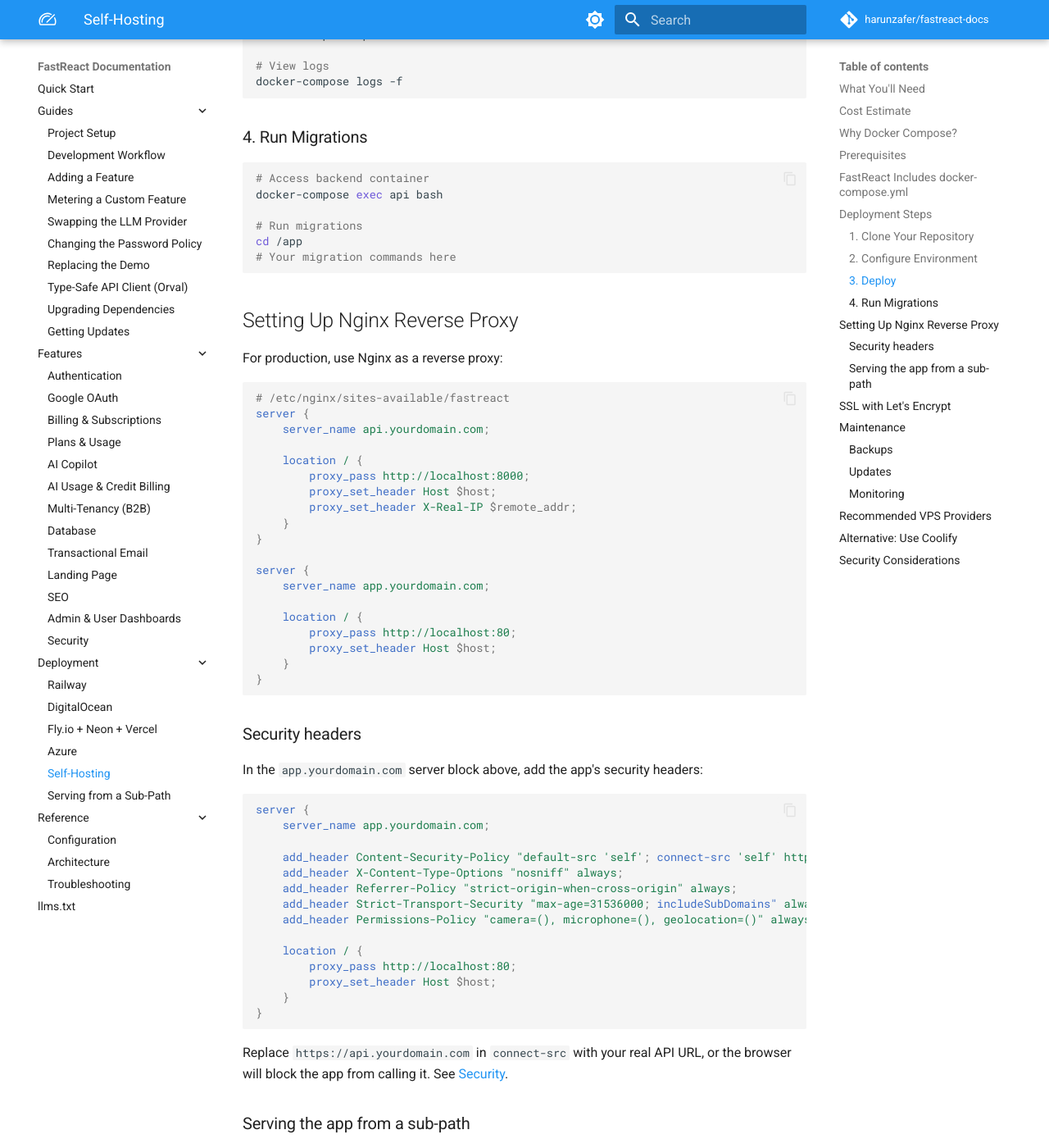
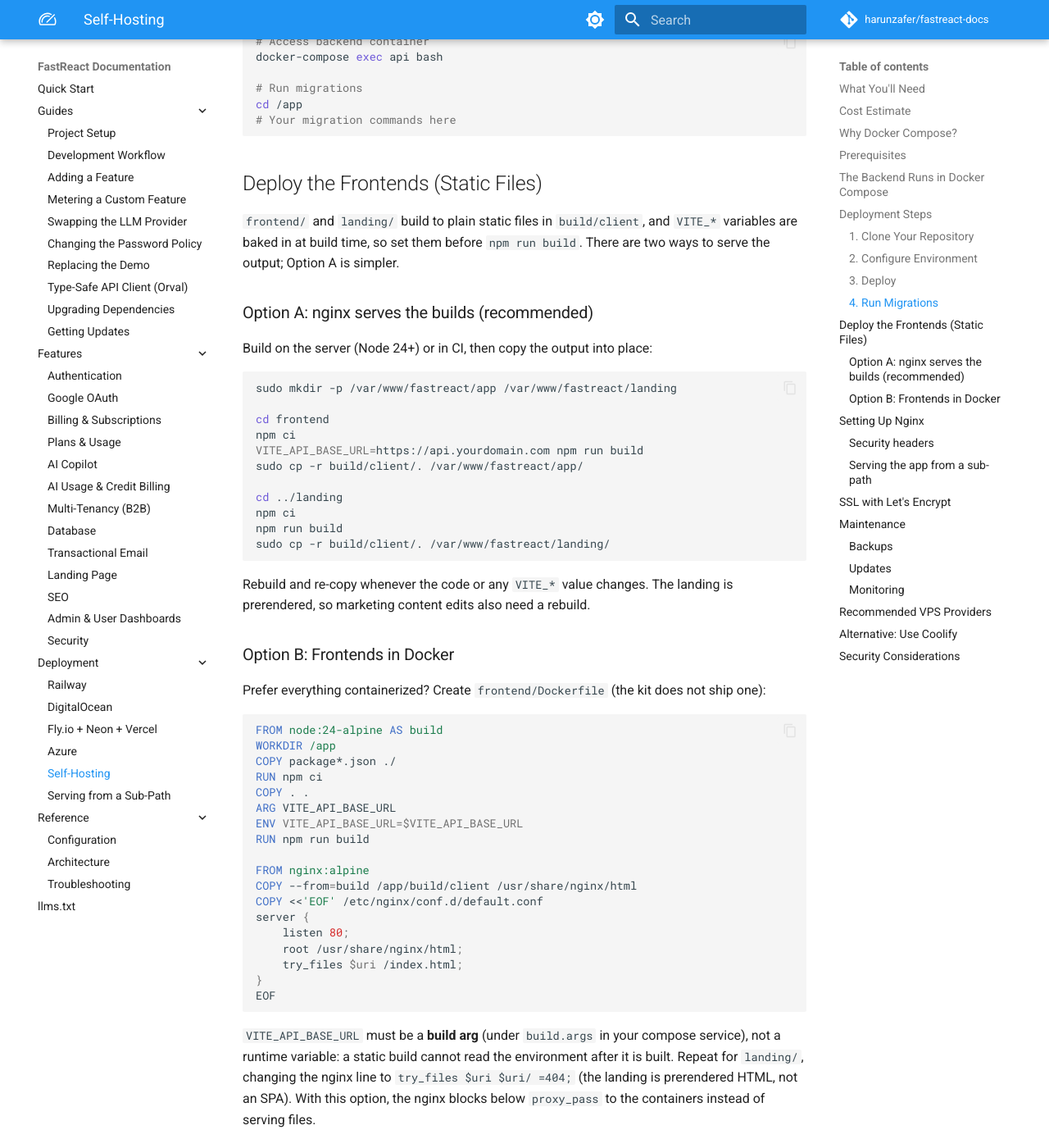
Before and after one commit to harunzafer/fastreact-docs, an MkDocs documentation site: the page built from docs/deployment/self-hosting.md, in a window 1280 px wide and 1400 px high, scrolled down 2279 px. Shown: the whole window at 82% size. Built offline with MkDocs 1.6.1 and Material for MkDocs 9.7.7, drawn with Linux system fonts in a browser that asks for light colours; comment, search, counter and statistics services are not loaded; some of the changed text lies outside the part shown.

Commit message:
docs: document the static rendering model and align deployment guides
- architecture: new Rendering Model section (SPA app, prerendered landing,
  no Node tier, escape hatch)
- azure: env vars move to the workflow (build-time), output-location fixed
  to build/client, shipped staticwebapp.config.json referenced
- vercel/railway/digitalocean: shipped vercel.json, build-time env,
  SPA fallback notes, build/client output paths
- self-hosting: rebuilt around the shipped backend/docker-compose.yml with
  two frontend-serving options (nginx-direct or Docker); landing deployed
  and added to certbot

````diff
--- a/docs/deployment/self-hosting.md
+++ b/docs/deployment/self-hosting.md
@@ -39,40 +39,30 @@ sudo apt-get update
 sudo apt-get install docker-compose-plugin
 ```
 
-## FastReact Includes docker-compose.yml
+## The Backend Runs in Docker Compose
 
-FastReact repository includes a `docker-compose.yml` file as a starting point for deployment.
+The kit ships `backend/docker-compose.yml`, which runs the two server pieces: PostgreSQL and the FastAPI backend.
 
 ```yaml
-# Example structure (simplified)
+# backend/docker-compose.yml (shipped with the kit, simplified)
 services:
   db:
-    image: postgres:16
+    image: postgres:17
     volumes:
-      - postgres_data:/var/lib/postgresql/data
-    environment:
-      POSTGRES_DB: fastreact
-      POSTGRES_USER: postgres
-      POSTGRES_PASSWORD: ${DB_PASSWORD}
+      - db-data:/var/lib/postgresql/data
 
   api:
-    build: ./backend
+    build:
+      context: .
     depends_on:
       - db
-    environment:
-      FS_DB_URL: postgres://postgres:${DB_PASSWORD}@db:5432/fastreact
-      FS_JWT_SECRET_KEY: ${JWT_SECRET}
     ports:
       - "8000:3100"
+    env_file:
+      - .env
+```
 
-  frontend:
-    build: ./frontend
-    environment:
-      VITE_API_BASE_URL: https://api.yourdomain.com
-    ports:
-      - "80:80"
-      - "443:443"
-```
+The frontend and landing are **not** compose services. They are static builds (see [Architecture](../reference/architecture.md#rendering-model-app-and-landing)): the app is an SPA with an `index.html` fallback, the landing is prerendered HTML. [Deploy the Frontends](#deploy-the-frontends-static-files) below covers serving them.
 
 ## Deployment Steps
 
@@ -86,22 +76,19 @@ cd fastreact
 ### 2. Configure Environment
 
 ```bash
-# Create .env file
-cat > .env << EOF
-DB_PASSWORD=your_secure_password
-JWT_SECRET=your_jwt_secret_key
-STRIPE_API_KEY=your_stripe_key
-EOF
+cd backend
+cp .env.example .env
+# Fill in the secrets: database credentials, session secret, Stripe keys, ...
 ```
 
 ### 3. Deploy
 
 ```bash
-# Start all services
-docker-compose up -d
+# Start db + api (from backend/)
+docker compose up -d
 
 # View logs
-docker-compose logs -f
+docker compose logs -f
 ```
 
 ### 4. Run Migrations
@@ -115,9 +102,60 @@ cd /app
 # Your migration commands here
 ```
 
-## Setting Up Nginx Reverse Proxy
+## Deploy the Frontends (Static Files)
 
-For production, use Nginx as a reverse proxy:
+`frontend/` and `landing/` build to plain static files in `build/client`, and `VITE_*` variables are baked in at build time, so set them before `npm run build`. There are two ways to serve the output; Option A is simpler.
+
+### Option A: nginx serves the builds (recommended)
+
+Build on the server (Node 24+) or in CI, then copy the output into place:
+
+```bash
+sudo mkdir -p /var/www/fastreact/app /var/www/fastreact/landing
+
+cd frontend
+npm ci
+VITE_API_BASE_URL=https://api.yourdomain.com npm run build
+sudo cp -r build/client/. /var/www/fastreact/app/
+
+cd ../landing
+npm ci
+npm run build
+sudo cp -r build/client/. /var/www/fastreact/landing/
+```
+
+Rebuild and re-copy whenever the code or any `VITE_*` value changes. The landing is prerendered, so marketing content edits also need a rebuild.
+
+### Option B: Frontends in Docker
+
+Prefer everything containerized? Create `frontend/Dockerfile` (the kit does not ship one):
+
+```dockerfile
+FROM node:24-alpine AS build
+WORKDIR /app
+COPY package*.json ./
+RUN npm ci
+COPY . .
+ARG VITE_API_BASE_URL
+ENV VITE_API_BASE_URL=$VITE_API_BASE_URL
+RUN npm run build
+
+FROM nginx:alpine
+COPY --from=build /app/build/client /usr/share/nginx/html
+COPY <<'EOF' /etc/nginx/conf.d/default.conf
+server {
+    listen 80;
+    root /usr/share/nginx/html;
+    try_files $uri /index.html;
+}
+EOF
+```
+
+`VITE_API_BASE_URL` must be a **build arg** (under `build.args` in your compose service), not a runtime variable: a static build cannot read the environment after it is built. Repeat for `landing/`, changing the nginx line to `try_files $uri $uri/ =404;` (the landing is prerendered HTML, not an SPA). With this option, the nginx blocks below `proxy_pass` to the containers instead of serving files.
+
+## Setting Up Nginx
+
+nginx fronts everything: it proxies the API container and, with Option A, serves the static builds directly:
 
 ```nginx
 # /etc/nginx/sites-available/fastreact
@@ -131,15 +169,22 @@ server {
     }
 }
 
+# App (static SPA): serve files, fall back to index.html for deep links
 server {
     server_name app.yourdomain.com;
+    root /var/www/fastreact/app;
+    try_files $uri /index.html;
+}
 
-    location / {
-        proxy_pass http://localhost:80;
-        proxy_set_header Host $host;
-    }
+# Landing (prerendered): serve the per-route HTML
+server {
+    server_name yourdomain.com;
+    root /var/www/fastreact/landing;
+    try_files $uri $uri/ =404;
 }
 ```
+
+With Option B, replace the two static blocks with `proxy_pass` blocks pointing at the frontend and landing containers' published ports.
 
 ### Security headers
 
@@ -155,10 +200,8 @@ server {
     add_header Strict-Transport-Security "max-age=31536000; includeSubDomains" always;
     add_header Permissions-Policy "camera=(), microphone=(), geolocation=()" always;
 
-    location / {
-        proxy_pass http://localhost:80;
-        proxy_set_header Host $host;
-    }
+    root /var/www/fastreact/app;
+    try_files $uri /index.html;
 }
 ```
 
@@ -166,7 +209,7 @@ Replace `https://api.yourdomain.com` in `connect-src` with your real API URL, or
 
 ### Serving the app from a sub-path
 
-To serve the app at `yourdomain.com/app` instead of its own subdomain, drop the `app.yourdomain.com` server block and add a location to the main site's block that proxies to the same app container:
+Sub-path serving is simplest with Option B, where the app container keeps serving the build at its root. To serve the app at `yourdomain.com/app` instead of its own subdomain, drop the `app.yourdomain.com` server block and add a location to the main site's block that proxies to the app container:
 
 ```nginx
 location /app/ {
@@ -184,7 +227,7 @@ The container keeps serving the build at its root with its own `index.html` fall
 sudo apt-get install certbot python3-certbot-nginx
 
 # Get certificates
-sudo certbot --nginx -d api.yourdomain.com -d app.yourdomain.com
+sudo certbot --nginx -d api.yourdomain.com -d app.yourdomain.com -d yourdomain.com
 ```
 
 ## Maintenance
@@ -205,9 +248,12 @@ docker run --rm -v fastreact_postgres_data:/data -v $(pwd):/backup ubuntu tar cz
 # Pull latest changes
 git pull
 
-# Rebuild and restart
-docker-compose down
-docker-compose up -d --build
+# Rebuild and restart the backend
+(cd backend && docker compose up -d --build)
+
+# Rebuild and redeploy the frontends (Option A)
+(cd frontend && npm run build) && sudo cp -r frontend/build/client/. /var/www/fastreact/app/
+(cd landing && npm run build) && sudo cp -r landing/build/client/. /var/www/fastreact/landing/
 ```
 
 ### Monitoring
````
Also changed, not shown: docs/deployment/azure.md (+14 -8 lines), docs/deployment/digitalocean.md (+2 -2 lines), docs/deployment/fly-neon-vercel.md (+2 -2 lines), docs/deployment/railway.md (+2 -1 lines), docs/reference/architecture.md (+16 -0 lines).
